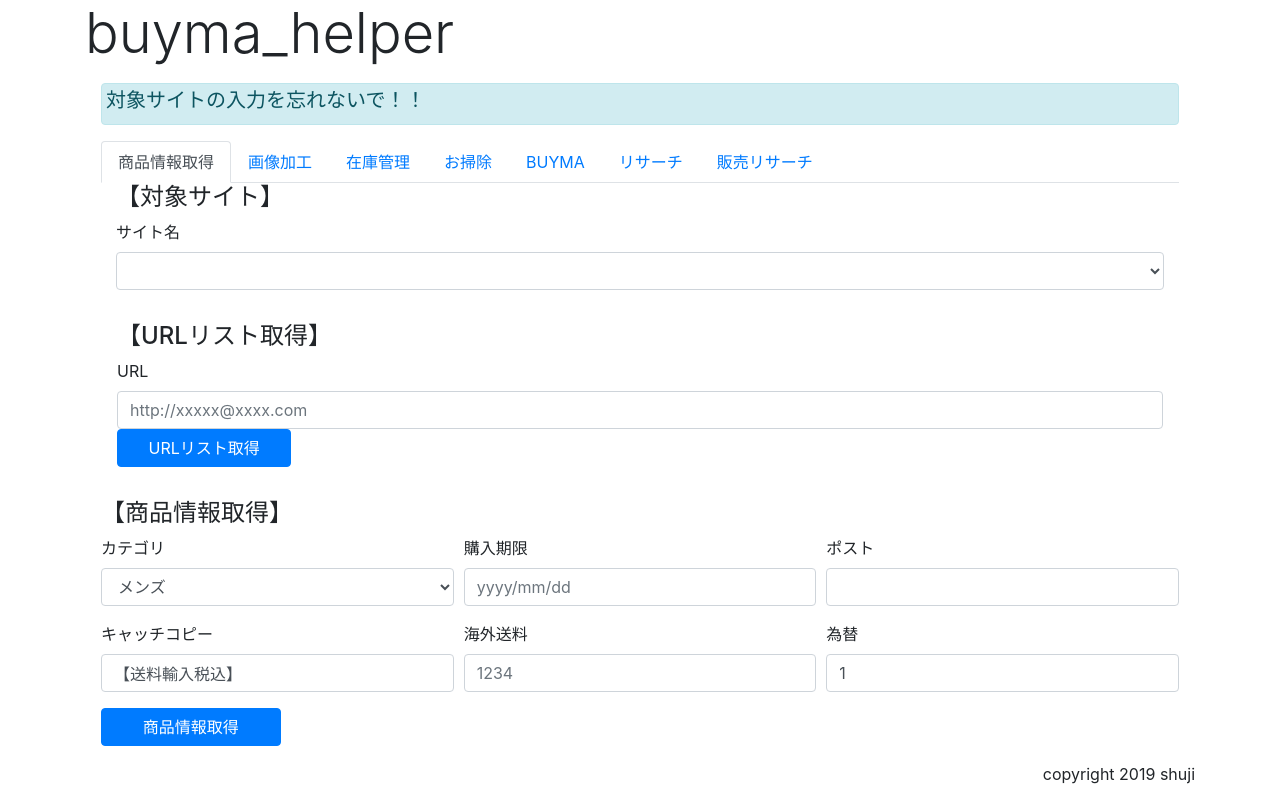
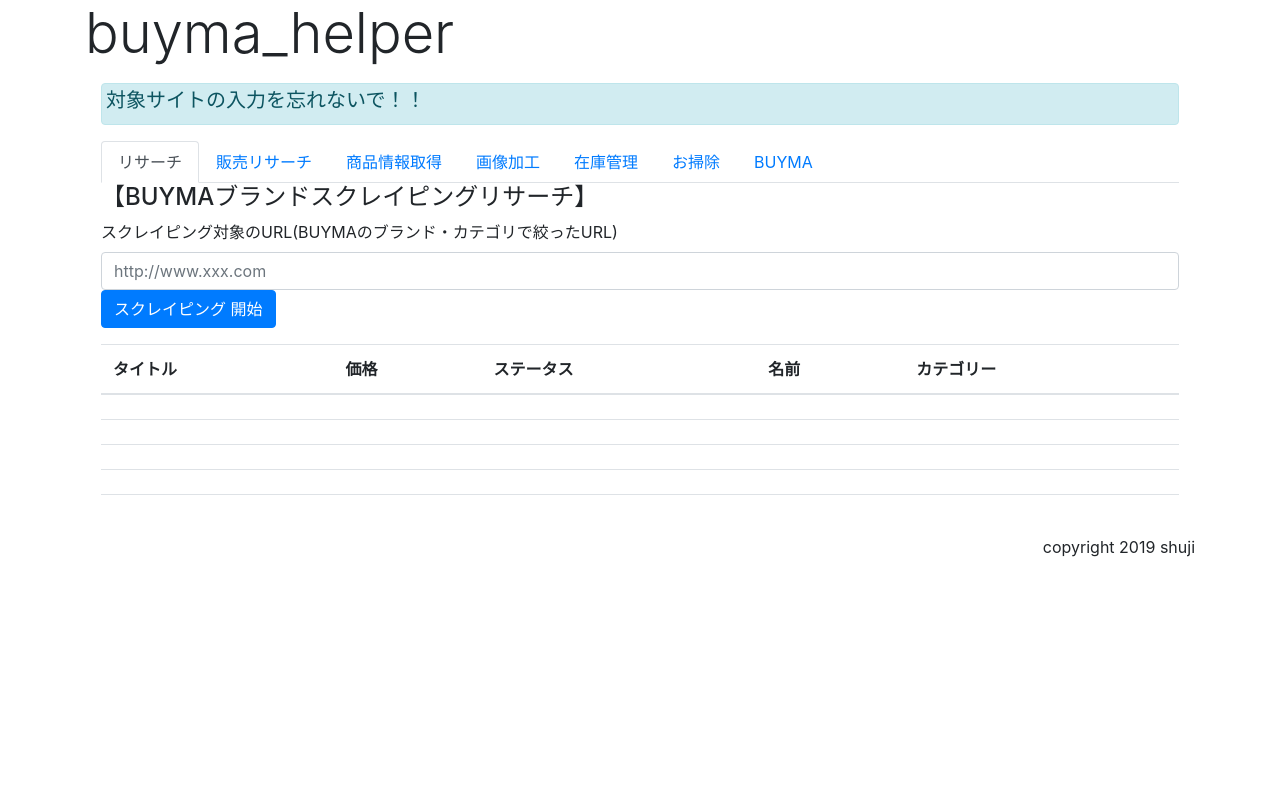
Before and after one commit to shujishujishuji/get_ff, a Flask app: page / in a window 1280 px wide. Run offline with Flask 2, Linux system fonts and the light colour scheme; tables that the repository leaves empty hold one stand-in row (values such as "Sample post"); lists and menus that the app fills with data are empty; some libraries are stand-ins or nearby versions.

Commit message:
スプレッドシートに合わせて微修正

```diff
--- a/bym.py
+++ b/bym.py
@@ -45,7 +45,7 @@
     b_lis = []
     alist = [chr(i) for i in range(97, 97+26)]
     alist.append('other')
-    driver = set_driver('https://www.buyma.com/list/mens.html', True)
+    driver = set_driver('https://www.buyma.com/list/fashion.html', True)
     for i in alist:
         target_ul_list = driver.find_elements_by_css_selector(
             f'#brindex_{i} > ul > li')
@@ -228,4 +228,4 @@
 
 
 if __name__ == '__main__':
-    syopper_data('https://www.buyma.com/buyer/2488909.html')
+    scp_b()
--- a/bym_saled_search.py
+++ b/bym_saled_search.py
@@ -44,6 +44,8 @@
 @saledapp.route('/saled_research', methods=['POST'])
 @log
 def saled_research():
+    """ショッパーデータから販売実績のある商品を抽出する。
+    """
     if request.method == 'POST':
         s = request.form['saled_url']
         b = request.form['saled_bland']
--- a/bym_search.py
+++ b/bym_search.py
@@ -82,6 +82,8 @@
 @researchapp.route('/bland_research', methods=['POST'])
 @log
 def bland_research():
+    """カテゴリーで出品されている商品一覧をスクレイピングする
+    """
     if request.method == 'POST':
         s = request.form['research_url']
         global baseURL
--- a/picture_cut.py
+++ b/picture_cut.py
@@ -131,13 +131,15 @@
     def add_title(self, txt, font, f_path):
         img = Image.open(f_path)
         draw = ImageDraw.Draw(img)
-        txt_font = ImageFont.truetype(f'~/Library/Fonts/{font}', 48)
+        txt_font = ImageFont.truetype(f'~/Library/Fonts/{font}', 60)
         w, h = draw.textsize(txt, font=txt_font)
         draw.text((20, 20), text=txt, font=txt_font, fill=(0, 0, 0))
         img.save(f_path)
 
     def make_square_add_margin(self, img_path, txt, font):
         # 画像の読み込み
+        if not os.path.exists(img_path):
+            img_path = os.path.splitext(img_path)[0] + '.png'
         img = Image.open(img_path)
 
         new_path_lis = img_path.split('/')
@@ -157,7 +159,7 @@
             # pngとして保存
             re_path = new_path.replace('.jpg', '.png')
             result.save(re_path)
-            self.add_text_png(re_path, h, limit, round(limit/2), txt, font)
+            self.add_text_png(re_path, h, limit, round(limit/3), txt, font)
         else:
             size = w
             limit = w - h
--- a/templates/index.html
+++ b/templates/index.html
@@ -26,19 +26,77 @@
 
 <!--パネルタブ-->
 <ul class="nav nav-tabs" role="tablist">
-    <li class="nav-item"><a href="#home" class="nav-link active" data-toggle="tab" role="tab">商品情報取得</a></li>
+    <li class="nav-item"><a href="#sixs" class="nav-link active" data-toggle="tab" role="tab">リサーチ</a></li>
+    <li class="nav-item"><a href="#seven" class="nav-link" data-toggle="tab" role="tab">販売リサーチ</a></li>
+    <li class="nav-item"><a href="#home" class="nav-link" data-toggle="tab" role="tab">商品情報取得</a></li>
     <li class="nav-item"><a href="#second" class="nav-link" data-toggle="tab" role="tab">画像加工</a></li>
     <li class="nav-item"><a href="#thred" class="nav-link" data-toggle="tab" role="tab">在庫管理</a></li>
     <li class="nav-item"><a href="#fours" class="nav-link" data-toggle="tab" role="tab">お掃除</a></li>
     <li class="nav-item"><a href="#fifs" class="nav-link" data-toggle="tab" role="tab">BUYMA</a></li>
-    <li class="nav-item"><a href="#sixs" class="nav-link" data-toggle="tab" role="tab">リサーチ</a></li>
-    <li class="nav-item"><a href="#seven" class="nav-link" data-toggle="tab" role="tab">販売リサーチ</a></li>
 </ul>
 
 <!--パネルコンテンツ-->
 <div class="tab-content">
-    <!--farfetchパネルコンテンツ-->
-    <div class="tab-pane fade show active" id="home" role="tabpanel">
+    <!--リサーチパネルコンテンツ-->
+    <div class="tab-pane fade show active" id="sixs" role="tabpanel">
+        <!--リサーチのグループ-->
+        <div class="form-group">
+            <h4>【BUYMAブランドスクレイピングリサーチ】</h4>
+            <label for="r_url">スクレイピング対象のURL(BUYMAのブランド・カテゴリで絞ったURL)</label>
+            <input type="text" id="r_url" name="r_url" class="form-control" placeholder="http://www.xxx.com" v-model="research_url">
+            <button v-on:click="postScraping" class="btn btn-primary">スクレイピング 開始</button>
+        </div>
+        <table class="table">
+            <thead>
+                <tr>
+                    <th>タイトル</th>
+                    <th>価格</th>
+                    <th>ステータス</th>
+                    <th>名前</th>
+                    <th>カテゴリー</th>
+                </tr>
+            </thead>
+            <tbody>
+                <tr v-for="item in research_bland_data">
+                    <th>{{item.title}}</th>
+                    <th>{{item.price}}</th>
+                    <th>{{item.shopper_status}}</th>
+                    <th>{{item.shopper_name}}</th>
+                    <th>{{item.category}}</th>
+                </tr>
+            </tbody>
+        </table>
+    </div>
+    <!--受注リサーチパネルコンテンツ-->
+    <div class="tab-pane fade p-3" id="seven" role="tabpanel">
+        <!--受注リサーチのグループ-->
+        <div class="form-group">
+            <h4>【BUYMA受注リサーチ】</h4>
+            <label for="sal_url">対象のURL(ブランドスクレイピングしたURL)アクセス制限に引っかかるので多様禁止！！</label>
+            <input type="text" id="sal_url" name="sal_url" class="form-control" placeholder="http://www.xxx.com" v-model="saled_url">
+            <label for="bland_name">対象のブランド名(受注リストから抽出する)</label>
+            <input type="text" id="bland_name" name="bland_name" class="form-control" placeholder="Gucci" v-model="saled_bland">
+            <button v-on:click="postSaled" class="btn btn-primary">受注確認</button>
+        </div>
+        <table class="table">
+            <thead>
+                <tr>
+                    <th>タイトル</th>
+                    <th>日付</th>
+                    <th>商品URL</th>
+                </tr>
+            </thead>
+            <tbody>
+                <tr v-for="item in saled_data">
+                    <th>{{item.title}}</th>
+                    <th>{{item.dates}}</th>
+                    <th>{{item.item_url}}</th>
+                </tr>
+            </tbody>
+        </table>
+    </div>
+    <!--情報取得パネルコンテンツ-->
+    <div class="tab-pane fade p-3" id="home" role="tabpanel">
         <!--対象サイト選択のグループ-->
         <div class="form-group col">
             <h4>【対象サイト】</h4>
@@ -175,64 +233,7 @@
             </tbody>
         </table>
     </div>
-    <!--リサーチパネルコンテンツ-->
-    <div class="tab-pane fade p-3" id="sixs" role="tabpanel">
-        <!--リサーチのグループ-->
-        <div class="form-group">
-            <h4>【BUYMAブランドスクレイピングリサーチ】</h4>
-            <label for="r_url">スクレイピング対象のURL(BUYMAのブランド・カテゴリで絞ったURL)</label>
-            <input type="text" id="r_url" name="r_url" class="form-control" placeholder="http://www.xxx.com" v-model="research_url">
-            <button v-on:click="postScraping" class="btn btn-primary">スクレイピング 開始</button>
-        </div>
-        <table class="table">
-            <thead>
-                <tr>
-                    <th>タイトル</th>
-                    <th>価格</th>
-                    <th>ステータス</th>
-                    <th>名前</th>
-                    <th>カテゴリー</th>
-                </tr>
-            </thead>
-            <tbody>
-                <tr v-for="item in research_bland_data">
-                    <th>{{item.title}}</th>
-                    <th>{{item.price}}</th>
-                    <th>{{item.shopper_status}}</th>
-                    <th>{{item.shopper_name}}</th>
-                    <th>{{item.category}}</th>
-                </tr>
-            </tbody>
-        </table>
-    </div>
-    <!--受注リサーチパネルコンテンツ-->
-    <div class="tab-pane fade p-3" id="seven" role="tabpanel">
-        <!--受注リサーチのグループ-->
-        <div class="form-group">
-            <h4>【BUYMA受注リサーチ】</h4>
-            <label for="sal_url">対象のURL(ブランドスクレイピングしたURL)</label>
-            <input type="text" id="sal_url" name="sal_url" class="form-control" placeholder="http://www.xxx.com" v-model="saled_url">
-            <label for="bland_name">対象のブランド名(受注リストから抽出する)</label>
-            <input type="text" id="bland_name" name="bland_name" class="form-control" placeholder="Gucci" v-model="saled_bland">
-            <button v-on:click="postSaled" class="btn btn-primary">受注確認</button>
-        </div>
-        <table class="table">
-            <thead>
-                <tr>
-                    <th>タイトル</th>
-                    <th>日付</th>
-                    <th>商品URL</th>
-                </tr>
-            </thead>
-            <tbody>
-                <tr v-for="item in saled_data">
-                    <th>{{item.title}}</th>
-                    <th>{{item.dates}}</th>
-                    <th>{{item.item_url}}</th>
-                </tr>
-            </tbody>
-        </table>
-    </div>
+
 </div>
 
 </div>
@@ -476,7 +477,8 @@
                             };
                         const arr2 = Array.from(new Set(arr))
                         var average = sum / data.length;
-                        self.alert_msg = '平均価格:' + Math.floor(average) + '  　商品数:' + data.length + '  　ショッパー数:' + arr2.length;
+                        var shopper_item_num = data.length / arr2.length;
+                        self.alert_msg = '平均価格:' + Math.floor(average) + '  　商品数:' + data.length + '  　ショッパー数:' + arr2.length + '    ショッパー当たりの商品数:' + Math.floor(shopper_item_num);
                     }
                 },
                 error: function(request, status, err) {
```
Also changed, not shown: ff.py (+10 -5 lines), set_spsheet.py (+9 -3 lines).
